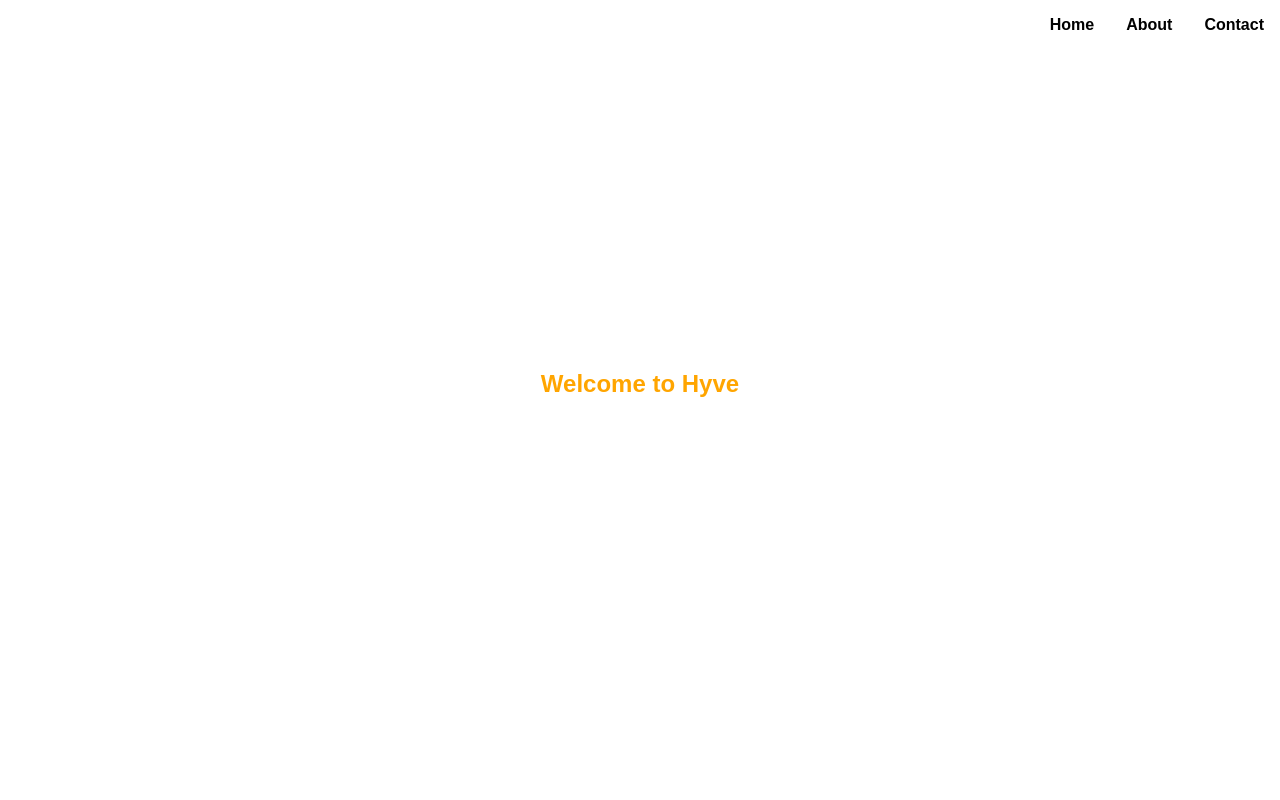
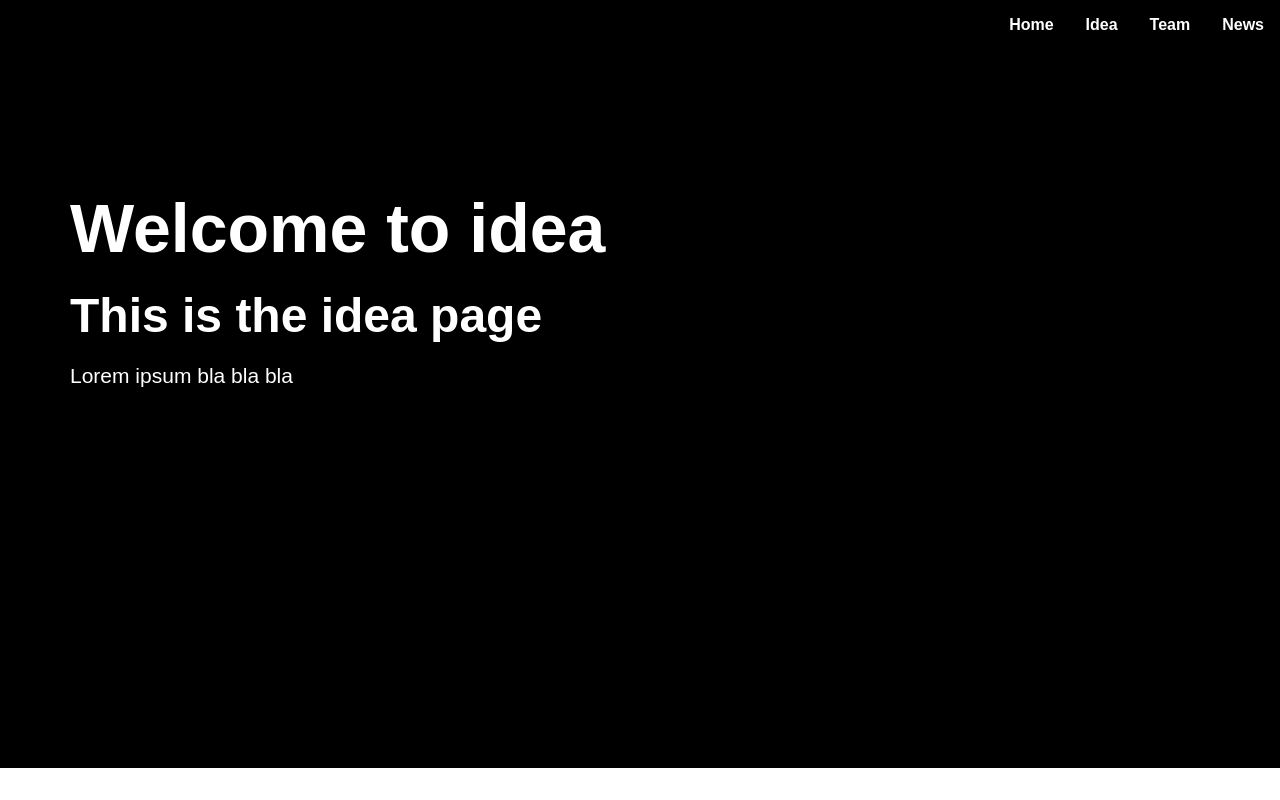
Before and after one commit to jeremyscatigna/hyve.fr, a React (Create React App) app: page /idea in a window 1280 px wide. Built offline with nearby package versions, Linux system fonts and the light colour scheme.

Commit message:
creating container, button and section component to structure every page

```diff
--- /dev/null
+++ b/src/components/Button.js
@@ -0,0 +1,20 @@
+import styled from 'styled-components';
+
+const Button = styled.button`
+  padding: 8px 12px;
+  font-size: 16px;
+  font-weight: 700;
+  text-decoration: none;
+  text-transform: uppercase;
+  color: black;
+  background: white;
+  border-radius: 45px;
+  cursor: pointer;
+  transition: color .25s ease-in-out;
+
+  &:hover {
+    color: #888;
+  }
+`;
+
+export default Button;
--- /dev/null
+++ b/src/components/Container.js
@@ -0,0 +1,32 @@
+import styled from 'styled-components';
+
+const Container = styled.div`
+  padding-right: 15px;
+  padding-left: 15px;
+  margin-right: auto;
+  margin-left: auto;
+  margin-bottom: 170px;
+  width: 100%;
+
+  /* Breakpoint for tablets */
+  @media (min-width: 576px) {
+    max-width: 540px;
+  }
+
+  /* Breakpoint for small desktops */
+  @media (min-width: 768px) {
+    max-width: 720px;
+  }
+
+  /* Breakpoint for medium desktops */
+  @media (min-width: 992px) {
+    max-width: 960px;
+  }
+
+  /* Breakpoint for large desktops and HD devices */
+  @media (min-width: 1200px) {
+    max-width: 1140px;
+  }
+`;
+
+export default Container;
--- a/src/components/Homepage.js
+++ b/src/components/Homepage.js
@@ -1,21 +1,71 @@
 import React from 'react';
 import styled from 'styled-components';
+import { Link } from 'react-router-dom';
 
-const Container = styled.div`
-  display: flex;
-  height: 768px;
-  justify-content: center;
-  align-items: center;
+// Import Container component
+import Button from './../components/Button';
+import Container from './../components/Container';
+import Section from './../components/Section';
+
+// Import Typography components
+import { Heading, Subheading } from './../components/Typography';
+
+const HomeWrapper = styled(Section)`
+  background-image: url(https://source.unsplash.com/qMFSP1xYVTQ/480x800);
+  background-size: cover;
+  background-repeat: no-repeat;
+  background-position: center;
+
+  @media (min-width: 480px) {
+    background-image: url(https://source.unsplash.com/qMFSP1xYVTQ/768x1024);
+  }
+
+  @media (min-width: 768px) {
+    background-image: url(https://source.unsplash.com/qMFSP1xYVTQ/1280x800);
+  }
+
+  @media (min-width: 1280px) {
+    background-image: url(https://source.unsplash.com/qMFSP1xYVTQ/1600x900);
+  }
+
+  @media (min-width: 1600px) {
+    background-image: url(https://source.unsplash.com/qMFSP1xYVTQ/1920x1080);
+  }
+
+  &::before {
+    position: absolute;
+    top: 0;
+    left: 0;
+    z-index: 1;
+    content: '';
+    width: 100%;
+    height: 100%;
+    background-color: rgba(0, 0, 0, .4);
+  }
+
+  ${Container} {
+    position: relative;
+    z-index: 2;
+    color: #fff;
+  }
+
+  ${Subheading} {
+    margin-bottom: 32px;
+  }
 `;
 
-const Title = styled.h2`
-  color: orange;
-`;
+// Using Button component but changing the element to 'a'
+const HomeButton = Button.withComponent('a');
 
 const Homepage = () => (
-  <Container>
-    <Title>Welcome to Hyve</Title>
-  </Container>
+  <HomeWrapper centered>
+    <Container>
+      <Heading>Emotions in the palm of your hand</Heading>
+
+      <HomeButton href="http://tickets.hyvegroup.com">Buy Tickets</HomeButton>
+    </Container>
+  </HomeWrapper>
 );
 
+
 export default Homepage;
--- /dev/null
+++ b/src/components/Idea.js
@@ -0,0 +1,21 @@
+import React from 'react';
+import styled from 'styled-components';
+import Container from './Container';
+import Section from './Section';
+import { Heading, Subheading, Text } from './Typography';
+
+const IdeaWrapper = styled(Section)`
+  background: black;
+`;
+
+const Idea = () => (
+  <IdeaWrapper centered>
+    <Container>
+      <Heading>Welcome to idea</Heading>
+      <Subheading>This is the idea page</Subheading>
+      <Text>Lorem ipsum bla bla bla</Text>
+    </Container>
+  </IdeaWrapper>
+);
+
+export default Idea;
--- a/src/components/Navbar.js
+++ b/src/components/Navbar.js
@@ -1,5 +1,6 @@
 import React from 'react';
 import styled, { css } from 'styled-components';
+import Logo from '../images/hyve-logo.png';
 
 const Header = styled.header`
   position: fixed;
@@ -41,7 +42,7 @@ const NavList = styled.ul`
 
   @media (min-width: 480px) {
     flex-direction: row;
-    justify-content: flex-end;
+    justify-content: space-between;
     max-height: 1000px;
   }
 `;
@@ -62,7 +63,7 @@ const NavItem = styled.li`
     font-size: 16px;
     font-weight: bold;
     text-decoration: none;
-    color: black;
+    color: white;
     transition: color .25s ease-in-out;
 
     &:hover {
@@ -71,20 +72,30 @@ const NavItem = styled.li`
   }
 `;
 
+const Image = styled.img`
+  display: flex;
+  width: 70px;
+`;
+
 const Navbar = () => (
   <Header>
     <NavWrapper>
       <NavList>
+
         <NavItem>
           <a href="/">Home</a>
         </NavItem>
 
         <NavItem>
-          <a href="/about">About</a>
+          <a href="/idea">Idea</a>
         </NavItem>
 
         <NavItem>
-          <a href="/contact">Contact</a>
+          <a href="/team">Team</a>
+        </NavItem>
+
+        <NavItem>
+          <a href="/news">News</a>
         </NavItem>
       </NavList>
     </NavWrapper>
--- /dev/null
+++ b/src/components/News.js
@@ -0,0 +1,21 @@
+import React from 'react';
+import styled from 'styled-components';
+import Container from './Container';
+import Section from './Section';
+import { Heading, Subheading, Text } from './Typography';
+
+const TeamWrapper = styled(Section)`
+  background: black;
+`;
+
+const News = () => (
+  <TeamWrapper centered>
+    <Container>
+      <Heading>Welcome to News</Heading>
+      <Subheading>This is the News page</Subheading>
+      <Text>Lorem ipsum bla bla bla</Text>
+    </Container>
+  </TeamWrapper>
+);
+
+export default News;
--- /dev/null
+++ b/src/components/Section.js
@@ -0,0 +1,23 @@
+import styled, { css } from 'styled-components';
+
+// Import Container component
+import Container from './Container';
+
+const Section = styled.section`
+  ${props => props.centered && css`
+    position: relative;
+    display: flex;
+    flex-direction: column;
+    align-items: center;
+    justify-content: center;
+    height: 768px;
+    background: white;
+  `}
+
+  ${Container} {
+    position: relative;
+    z-index: 2;
+  }
+`;
+
+export default Section;
--- /dev/null
+++ b/src/components/Team.js
@@ -0,0 +1,21 @@
+import React from 'react';
+import styled from 'styled-components';
+import Container from './Container';
+import Section from './Section';
+import { Heading, Subheading, Text } from './Typography';
+
+const TeamWrapper = styled(Section)`
+  background: black;
+`;
+
+const Team = () => (
+  <TeamWrapper centered>
+    <Container>
+      <Heading>Welcome to Team</Heading>
+      <Subheading>This is the team page</Subheading>
+      <Text>Lorem ipsum bla bla bla</Text>
+    </Container>
+  </TeamWrapper>
+);
+
+export default Team;
--- /dev/null
+++ b/src/components/Typography.js
@@ -0,0 +1,67 @@
+// Typography.js
+import styled from 'styled-components';
+
+export const Heading = styled.h1`
+  margin-top: 0;
+  margin-bottom: 0;
+  font-size: 36px;
+  font-weight: bold;
+  color: white;
+}
+
+  @media (min-width: 480px) {
+    font-size: 48px;
+  }
+
+  @media (min-width: 768px) {
+    font-size: 68px;
+  }
+
+  // Styles for handling spacing between typography elements
+  & + h1,
+  & + h2,
+  & + p {
+    margin-top: 21px;
+  }
+`;
+
+export const Subheading = styled.h2`
+  margin-top: 0;
+  margin-bottom: 0;
+  font-size: 24px;
+  font-weight: bold;
+  color: white;
+
+  @media (min-width: 480px) {
+    font-size: 36px;
+  }
+
+  @media (min-width: 768px) {
+    font-size: 48px;
+  }
+
+  // Styles for handling spacing between typography elements
+  & + h1,
+  & + h2,
+  & + p {
+    margin-top: 21px;
+  }
+`;
+
+export const Text = styled.p`
+  margin-top: 0;
+  font-size: 16px;
+  color: white;
+
+  @media (min-width: 768px) {
+    font-size: 18px;
+  }
+
+  @media (min-width: 992px) {
+    font-size: 21px;
+  }
+
+  & + & {
+    margin-top: 32px;
+  }
+`;
--- a/src/containers/App.js
+++ b/src/containers/App.js
@@ -1,11 +1,18 @@
 import React from 'react';
+import { Route } from 'react-router-dom';
+import Homepage from '../components/Homepage';
+import Idea from '../components/Idea';
+import Team from '../components/Team';
+import News from '../components/News';
 import Navbar from '../components/Navbar';
-import Homepage from '../components/Homepage';
 
 const App = () => (
   <div>
     <Navbar />
-    <Homepage />
+    <Route exact={true} path="/" component={Homepage} />
+    <Route path="/idea" component={Idea} />
+    <Route path="/team" component={Team} />
+    <Route path="/news" component={News} />
   </div>
 );
 
--- a/src/index.js
+++ b/src/index.js
@@ -9,6 +9,6 @@ ReactDOM.render(
   <Router>
     <App />
   </Router>,
-  document.getElementById('root')
+  document.getElementById('root'),
 );
 registerServiceWorker();
```
Also changed, not shown: src/components/Subscribe.js (added, +10 -0 lines), src/images/hyve-logo.png (added).
